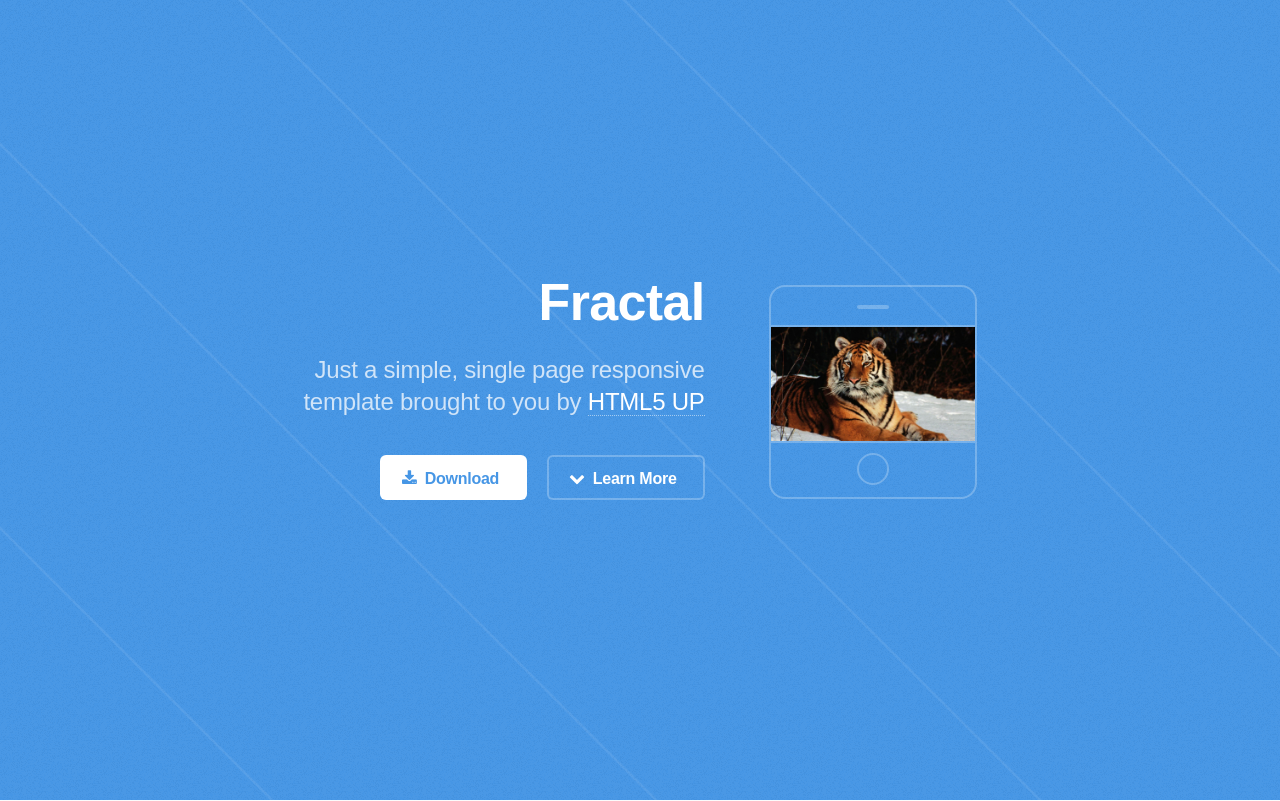
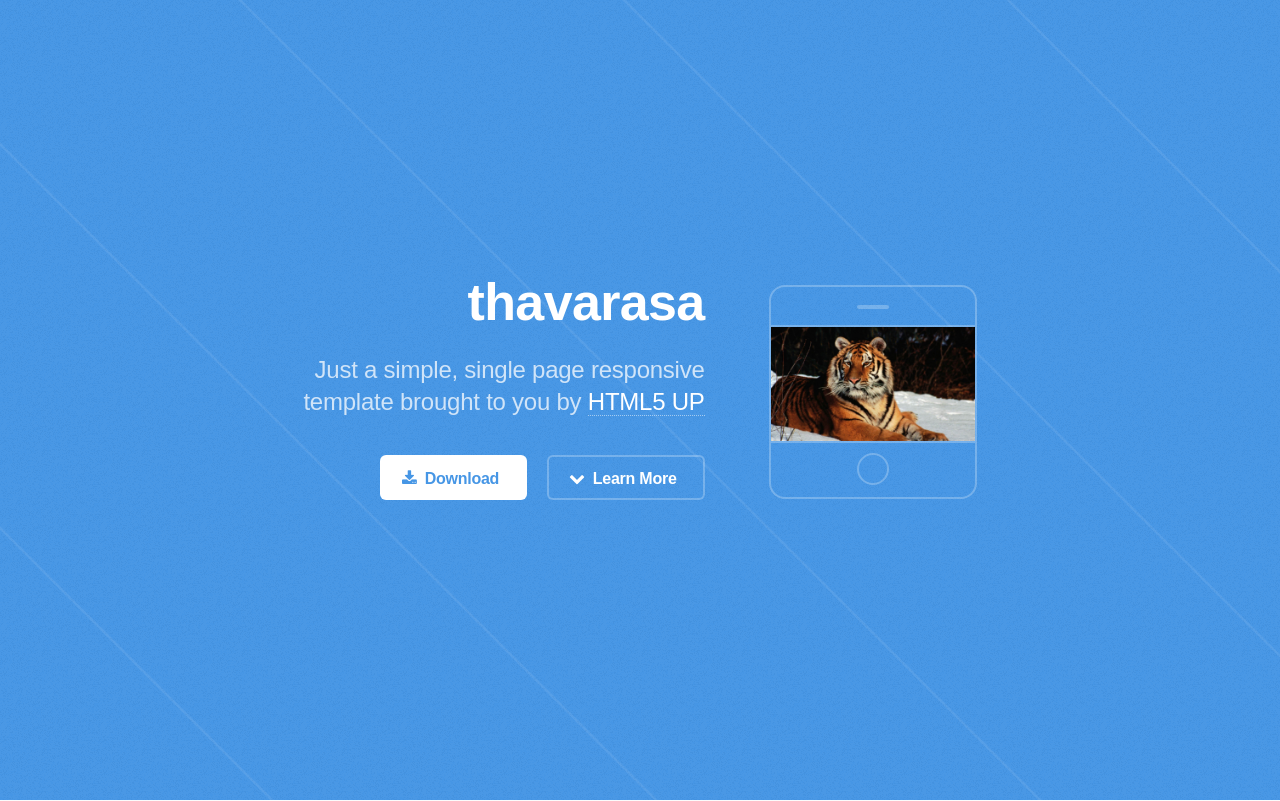
Before and after one commit to thavarasa/thavarasa.github.io, a plain HTML site: page index.html in a window 1280 px wide. Shown: the top 801 px of the page. Drawn offline with Linux system fonts and the light colour scheme.

Commit message:
changed name

```diff
--- a/index.html
+++ b/index.html
@@ -19,7 +19,7 @@
 		<!-- Header -->
 			<header id="header">
 				<div class="content">
-					<h1><a href="#">Fractal</a></h1>
+					<h1><a href="#">thavarasa</a></h1>
 					<p>Just a simple, single page responsive<br />
 					template brought to you by <a href="http://html5up.net">HTML5 UP</a></p>
 					<ul class="actions">
```
